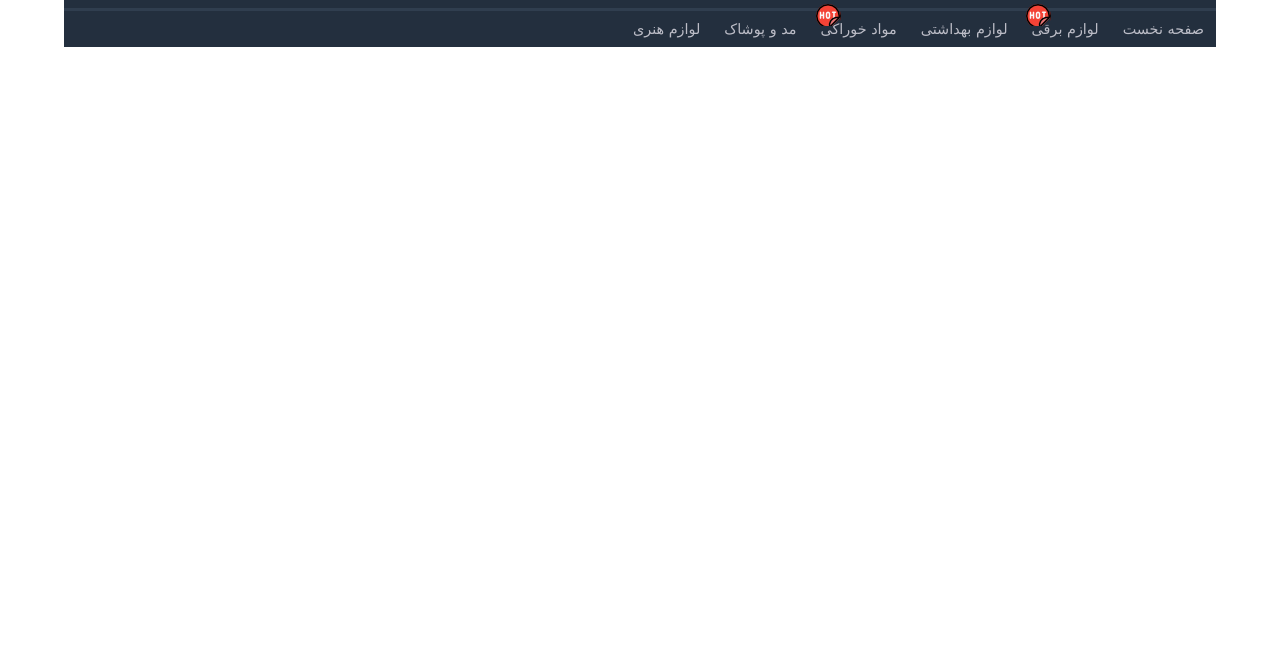
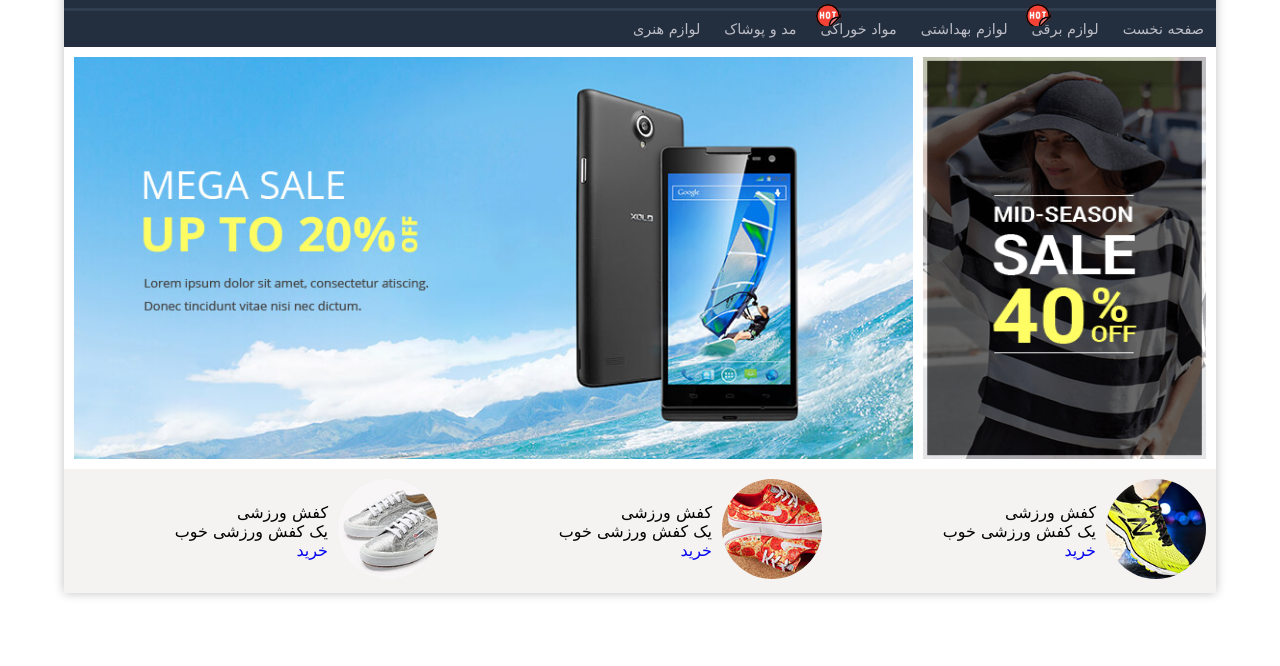
Before and after one commit to asraproject/asraeshop, a plain HTML site: page index.html in a window 1280 px wide. Shown: the part 134-800 px from the top of the page. Drawn offline with Linux system fonts and the light colour scheme.

Commit message:
topproduct design

```diff
--- a/css/main.css
+++ b/css/main.css
@@ -1,6 +1,7 @@
 .wrapper{
     width: 90%;
     margin: 10px auto;
+    box-shadow: 0 0 10px 0 silver;
 }
 /*header*/
 .header{
@@ -165,3 +166,39 @@ left:7%;
 color: #000;
 text-decoration:underline;
 }
+/*main*/
+.main{
+background-color: #fff;
+}
+.slider{
+    height:422px;
+    padding: 10px;
+
+}
+.r_ads{
+    width: 25%;
+    margin-left:10px ;
+}
+.l_ads{
+   flex-grow:1;
+}
+.r_ads img,
+.l_ads img{
+    width: 100%;
+    height: 100%;
+}
+.topproduct{
+background-color: #f5f2f2;
+}
+.topproductitem{
+    flex-grow: 1;
+    padding: 10px;
+}
+.topproductimage img{
+    border-radius: 50%;
+    width: 100px;
+}
+.topproductinfo{
+align-self: center;
+padding-right: 10px;
+}
--- a/index.html
+++ b/index.html
@@ -70,7 +70,7 @@
             <nav class="mainnav">
                 <ul class="topnav flex">
                     <li class="topnavitem">
-                        <a href="" class="topnavlink" >صفحه نخست</a>
+                        <a href="" class="topnavlink">صفحه نخست</a>
                         <div class="submenu">
                             <div class="submenucontainer">
                                 <ul class="submenulist flex">
@@ -114,10 +114,6 @@
                                     <li class="submenuitem"><a href="#">sample18</a></li>
                                     <li class="submenuitem"><a href="#">sample19</a></li>
                                     <li class="submenuitem"><a href="#">sample20</a></li>
-
-
-
-
                                 </ul>
                                 <img class="submenuimage" src="img/img/mobil.png" alt="submenu mobile">
                             </div>
@@ -146,7 +142,50 @@
                 </ul>
             </nav>
         </header>
-        <main></main>
+        <main class="main">
+            <section class="slider flex">
+                <div class="r_ads"><img src="img/img/head_banner .png" alt="r ads"></div>
+                <div class="l_ads"><img src="img/img/head_slider.jpg" alt="lads"></div>
+            </section>
+            <section class="topproduct flex">
+                <div class="topproductitem flex">
+                    <div class="topproductimage">
+                        <img src="img/img/sh3.jpg" alt="">
+                    </div>
+                    <div class="topproductinfo">
+                        کفش ورزشی
+                        <br>
+                         یک کفش ورزشی خوب
+                         <br>
+                         <a href="#">خرید</a>
+                    </div>
+                </div>
+                <div class="topproductitem flex">
+                    <div class="topproductimage">
+                        <img src="img/img/sh2.jpg" alt="">
+                    </div>
+                    <div class="topproductinfo">
+                        کفش ورزشی
+                        <br>
+                         یک کفش ورزشی خوب
+                         <br>
+                         <a href="#">خرید</a>
+                    </div>
+                </div>
+                <div class="topproductitem flex">
+                    <div class="topproductimage">
+                        <img src="img/img/sh1.jpg" alt="">
+                    </div>
+                    <div class="topproductinfo">
+                        کفش ورزشی
+                        <br>
+                         یک کفش ورزشی خوب
+                         <br>
+                         <a href="#">خرید</a>
+                    </div>
+                </div>
+            </section>
+        </main>
         <footer></footer>
     </div>
 </body>
```
Also changed, not shown: img/img/head_banner .png (renamed from img/img/head_1.png), img/img/head_slider.jpg (renamed from img/img/head_2.jpg).
